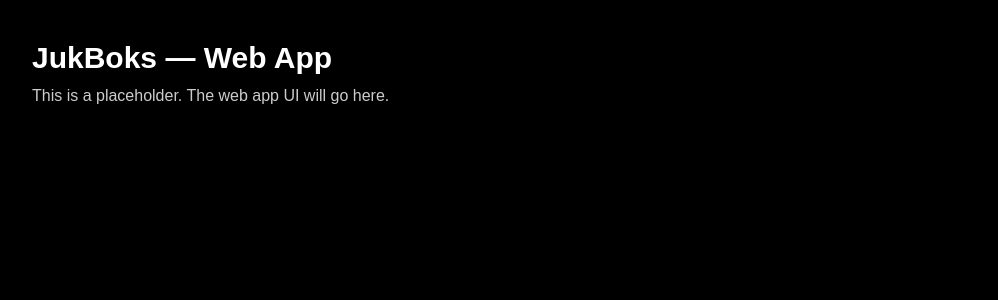
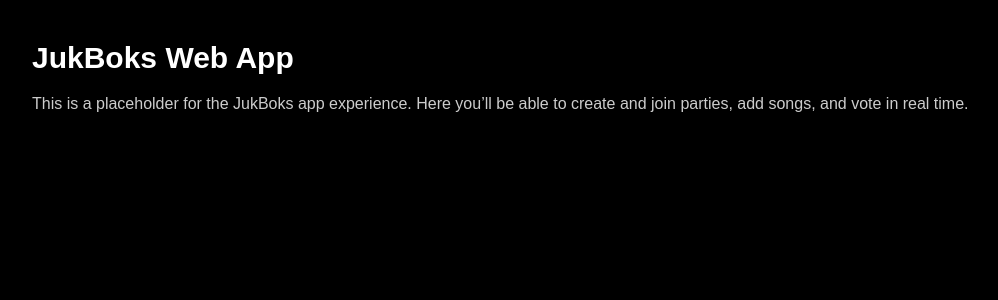
Before and after one commit to mkchristopherson785/jukboks-site, a Next.js app: page /app in a window 1280 px wide. Shown: the top 300 px of the page, without its empty margins (8-1006 px from the left). Built offline with nearby package versions, Linux system fonts and the light colour scheme.

Commit message:
Add placeholders for /app, /privacy, /terms

```diff
--- a/app/app/page.tsx
+++ b/app/app/page.tsx
@@ -1,8 +1,11 @@
 export default function AppHome() {
   return (
-    <main className="min-h-screen p-10 text-white bg-black">
-      <h1 className="text-3xl font-semibold">JukBoks — Web App</h1>
-      <p className="mt-2 text-white/80">This is a placeholder. The web app UI will go here.</p>
+    <main className="min-h-screen bg-black text-white p-10">
+      <h1 className="text-3xl font-bold">JukBoks Web App</h1>
+      <p className="mt-4 text-white/80">
+        This is a placeholder for the JukBoks app experience.
+        Here you’ll be able to create and join parties, add songs, and vote in real time.
+      </p>
     </main>
   );
 }
--- a/app/privacy/page.tsx
+++ b/app/privacy/page.tsx
@@ -1,8 +1,11 @@
-export default function Privacy() {
+export default function AppHome() {
   return (
-    <main className="min-h-screen p-10 text-white bg-black">
-      <h1 className="text-3xl font-semibold">Privacy Policy</h1>
-      <p className="mt-4 text-white/80">Coming soon.</p>
+    <main className="min-h-screen bg-black text-white p-10">
+      <h1 className="text-3xl font-bold">JukBoks Web App</h1>
+      <p className="mt-4 text-white/80">
+        This is a placeholder for the JukBoks app experience.
+        Here you’ll be able to create and join parties, add songs, and vote in real time.
+      </p>
     </main>
   );
 }
--- a/app/terms/page.tsx
+++ b/app/terms/page.tsx
@@ -1,8 +1,10 @@
 export default function Terms() {
   return (
-    <main className="min-h-screen p-10 text-white bg-black">
-      <h1 className="text-3xl font-semibold">Terms of Service</h1>
-      <p className="mt-4 text-white/80">Coming soon.</p>
+    <main className="min-h-screen bg-black text-white p-10">
+      <h1 className="text-3xl font-bold">Terms of Service</h1>
+      <p className="mt-4 text-white/80">
+        Our Terms of Service will go here. For now, this is just a placeholder page.
+      </p>
     </main>
   );
 }
```
